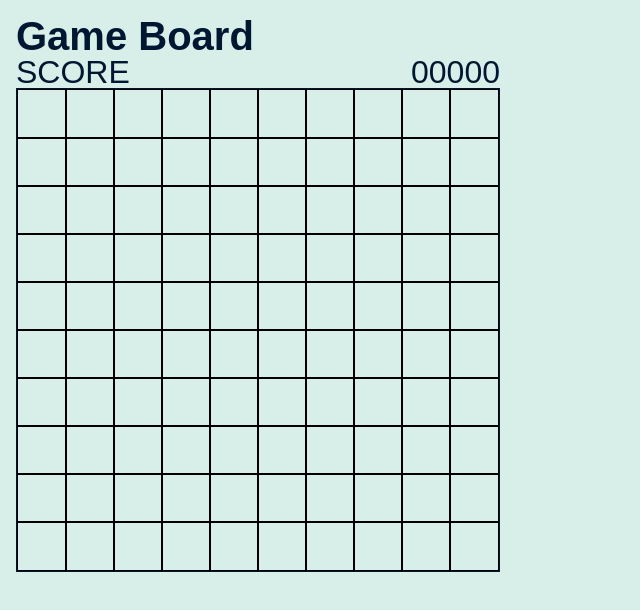
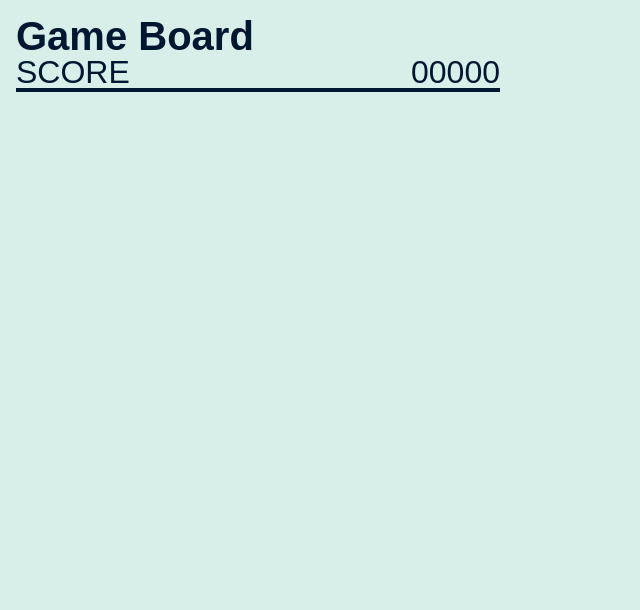
Before and after one commit to kasiasoltysiak/Minesweeper, a plain HTML site: page index.html in a window 1280 px wide. Shown: the whole page, without its empty margins (0-640 px from the left). Drawn offline with Linux system fonts and the light colour scheme; a web font is replaced by a local one.

Commit message:
prepared html file

```diff
--- a/index.html
+++ b/index.html
@@ -29,106 +29,7 @@
     <main class="game-board">
       <!-- Game grid -->
       <div class="grid">
-        <div class="cell"></div>
-        <div class="cell"></div>
-        <div class="cell"></div>
-        <div class="cell"></div>
-        <div class="cell"></div>
-        <div class="cell"></div>
-        <div class="cell"></div>
-        <div class="cell"></div>
-        <div class="cell"></div>
-        <div class="cell"></div>
-        <div class="cell"></div>
-        <div class="cell"></div>
-        <div class="cell"></div>
-        <div class="cell"></div>
-        <div class="cell"></div>
-        <div class="cell"></div>
-        <div class="cell"></div>
-        <div class="cell"></div>
-        <div class="cell"></div>
-        <div class="cell"></div>
-        <div class="cell"></div>
-        <div class="cell"></div>
-        <div class="cell"></div>
-        <div class="cell"></div>
-        <div class="cell"></div>
-        <div class="cell"></div>
-        <div class="cell"></div>
-        <div class="cell"></div>
-        <div class="cell"></div>
-        <div class="cell"></div>
-        <div class="cell"></div>
-        <div class="cell"></div>
-        <div class="cell"></div>
-        <div class="cell"></div>
-        <div class="cell"></div>
-        <div class="cell"></div>
-        <div class="cell"></div>
-        <div class="cell"></div>
-        <div class="cell"></div>
-        <div class="cell"></div>
-        <div class="cell"></div>
-        <div class="cell"></div>
-        <div class="cell"></div>
-        <div class="cell"></div>
-        <div class="cell"></div>
-        <div class="cell"></div>
-        <div class="cell"></div>
-        <div class="cell"></div>
-        <div class="cell"></div>
-        <div class="cell"></div>
-        <div class="cell"></div>
-        <div class="cell"></div>
-        <div class="cell"></div>
-        <div class="cell"></div>
-        <div class="cell"></div>
-        <div class="cell"></div>
-        <div class="cell"></div>
-        <div class="cell"></div>
-        <div class="cell"></div>
-        <div class="cell"></div>
-        <div class="cell"></div>
-        <div class="cell"></div>
-        <div class="cell"></div>
-        <div class="cell"></div>
-        <div class="cell"></div>
-        <div class="cell"></div>
-        <div class="cell"></div>
-        <div class="cell"></div>
-        <div class="cell"></div>
-        <div class="cell"></div>
-        <div class="cell"></div>
-        <div class="cell"></div>
-        <div class="cell"></div>
-        <div class="cell"></div>
-        <div class="cell"></div>
-        <div class="cell"></div>
-        <div class="cell"></div>
-        <div class="cell"></div>
-        <div class="cell"></div>
-        <div class="cell"></div>
-        <div class="cell"></div>
-        <div class="cell"></div>
-        <div class="cell"></div>
-        <div class="cell"></div>
-        <div class="cell"></div>
-        <div class="cell"></div>
-        <div class="cell"></div>
-        <div class="cell"></div>
-        <div class="cell"></div>
-        <div class="cell"></div>
-        <div class="cell"></div>
-        <div class="cell"></div>
-        <div class="cell"></div>
-        <div class="cell"></div>
-        <div class="cell"></div>
-        <div class="cell"></div>
-        <div class="cell"></div>
-        <div class="cell"></div>
-        <div class="cell"></div>
-        <div class="cell"></div>
+
       </div>
 
       <!-- Game over -->
@@ -138,7 +39,7 @@
       </div>
     </main>
   </div>
-
+  <script src="script.js"></script>
 </body>
 
 </html>
```
